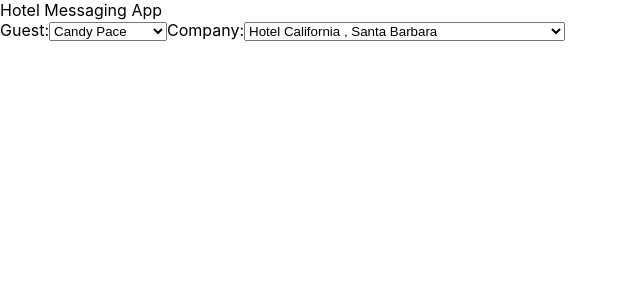
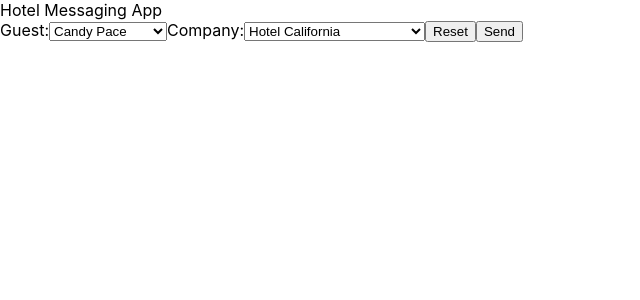
Before and after one commit to CardinalNavigation/hotelmessagingapp, a React (Create React App) app: page / in a window 1280 px wide. Shown: the top 300 px of the page, without its empty margins (0-640 px from the left). Built offline with nearby package versions, Linux system fonts and the light colour scheme.

Commit message:
Writting Reset function for reset button to clear message.

```diff
--- a/src/components/App.js
+++ b/src/components/App.js
@@ -11,27 +11,48 @@ import messageData from "../data/Messages.json";
 
 function App() {
   const [message, setMessage] = useState("");
+  const [currentTime, setCurrentTime] = useState(new Date());
+  const [dataSelected, setDataSelected] = useState({});
 
-  const messageObjectGenerator = () => {
-    let messageObject = {
-      hotel: "Claifornia",
-      city: "Santa Barbara",
-      timezone: "CT",
-      firstName: "",
-      lastName: "",
-      roomNumber: "",
-    };
+  function handleSubmit(event) {
+    event.preventDefault();
+    //Taking Data From Event, transfering to a form.
+    const form = event.target;
+    //Creating form variable to hold what was submitted.
+    const formData = new FormData(form);
+    //Creating an Object from the Form Data.
+    const formJson = Object.fromEntries(formData.entries());
+    //Set Variable For Data Selected This Will Be Relevant if this is expanded upon.
+    setDataSelected(formJson);
+    //Pass Data to Function to compile message
+    messageGenerator(formJson);
+  }
+
+  const messageGenerator = (dataSelected) => {
+    // console.log("Inside Message Generator:", dataSelected);
+    //Unpack Data into simpler syntax to make it more useable. -1 is for 0 index
+    let guest = guestData[dataSelected.guestId - 1];
+    let company = companyData[dataSelected.companyId - 1];
+
+    //Create Message Variable with available data.
+    let messageObject = `TimeStamp Placeholder. Hello, ${guest.firstName} ${guest.lastName}, ${company.company} is excited for your stay. Room ${guest.reservation.roomNumber} is ready for you. Enjoy your stay and please do not hesitate to message us if you need anything.`;
+
+    //Set useState for rendering to DOM
     setMessage(messageObject);
   };
 
+  const messageReset = () => {
+    setMessage("");
+  };
+
   return (
-    <>
-      <div className="App">
-        <header className="App-header">Hotel Messaging App</header>
-        <div>
+    <div className="App">
+      <header className="App-header">Hotel Messaging App</header>
+      <div>
+        <form onSubmit={handleSubmit}>
           <label>
             Guest:
-            <select name="guestName" defaultValue="Guest">
+            <select name="guestId" defaultValue="Guest">
               {guestData.map((guest) => (
                 <option value={guest.id} key={guest.id}>
                   {guest.firstName} {guest.lastName}
@@ -41,17 +62,24 @@ function App() {
           </label>
           <label>
             Company:
-            <select name="guestName" defaultValue="Guest">
+            <select name="companyId" defaultValue="Guest">
               {companyData.map((company) => (
                 <option value={company.id} key={company.id}>
-                  {company.company} , {company.city}
+                  {company.company}
                 </option>
               ))}
             </select>
           </label>
-        </div>
+          <button type="reset" onClick={messageReset}>
+            Reset
+          </button>
+          <button type="submit">Send</button>
+        </form>
       </div>
-    </>
+      <div>
+        <section>{message}</section>
+      </div>
+    </div>
   );
 }
 
```
